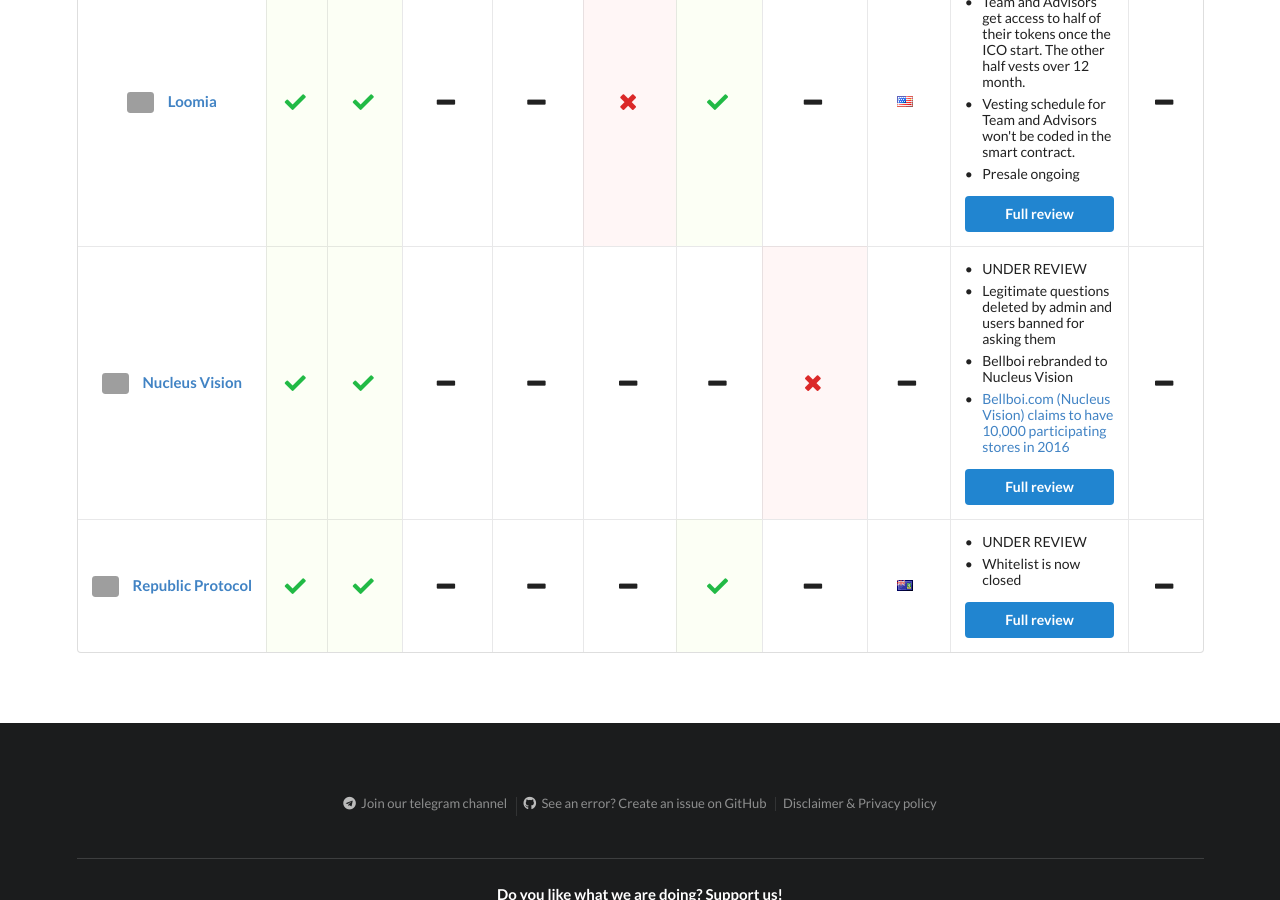
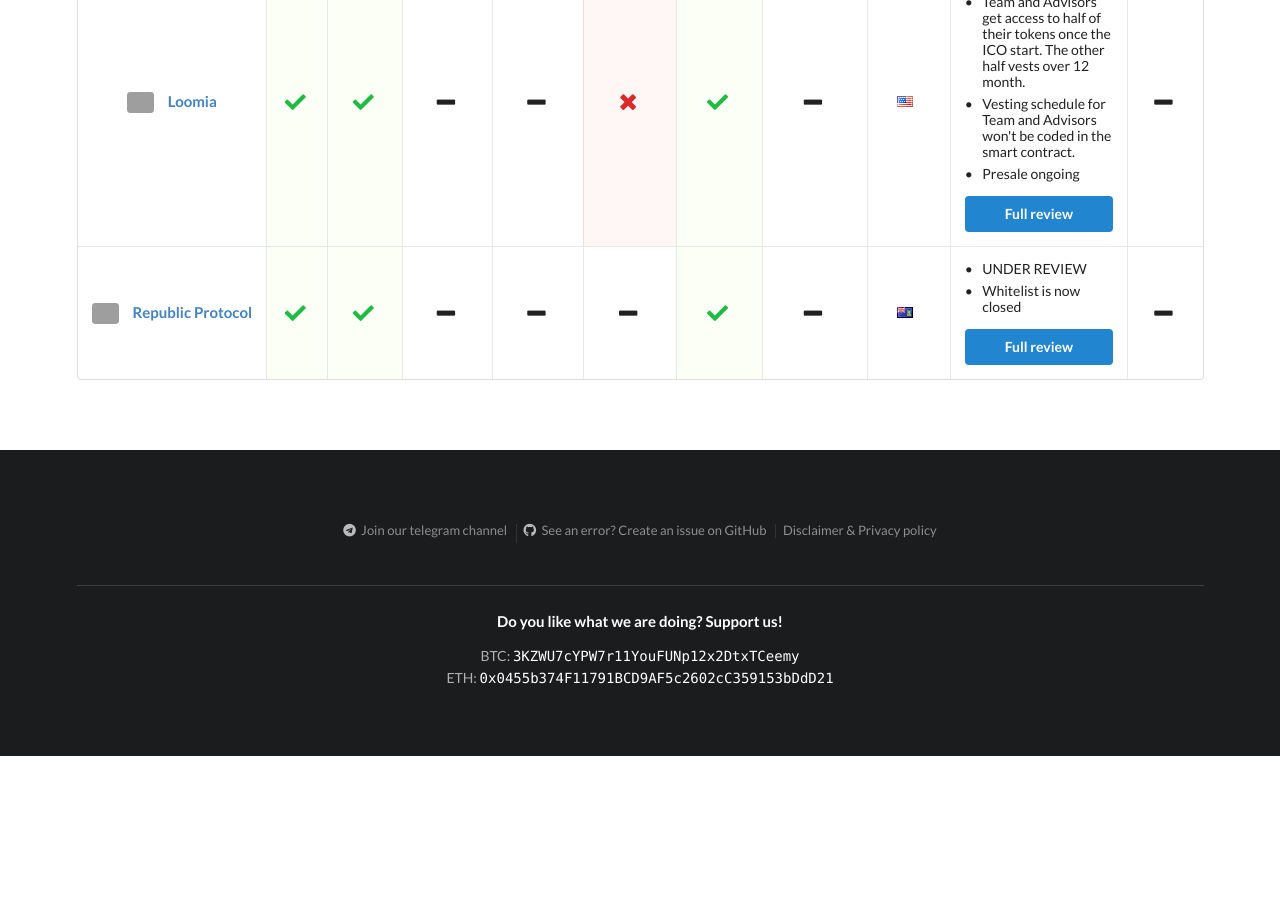
Before and after one commit to ico-check/ico-check, a Jekyll site: the page built from in-review.md, in a window 1280 px wide and 900 px high, scrolled down 1156 px. Built offline with Jekyll 4.4.1, drawn with Linux system fonts in a browser that asks for light colours; nearby versions of some CDN libraries; after the commit the page ends 1912 px from its top, so only the background shows below that; grey boxes are pictures that could not be loaded.

Commit message:
25-nucleusvision-ico-check
Moving Nucleus Vision to Past ICOs. Public sale is cancelled

```diff
--- a/_data/in-review-icos.yml
+++ b/_data/in-review-icos.yml
@@ -62,28 +62,6 @@
   safe:
   issue_url: https://github.com/ico-check/ico-check/issues/29
 
-- name: Nucleus Vision
-  image: https://i.imgur.com/VrJkhWP.jpg
-  url: https://nucleus.vision/
-  real_team: true
-  github: true
-  smart_contract:
-  product:
-  min_vesting:
-  have_company:
-  transparent: false
-  location:
-  comments:
-    - content: UNDER REVIEW
-    - content: Legitimate questions deleted by admin and users banned for asking them
-    - content: Bellboi rebranded to Nucleus Vision
-    - content: Bellboi.com (Nucleus Vision) claims to have 10,000 participating stores in 2016
-      url: https://web.archive.org/web/20160723052711/http://www.bellboi.com/
-  ico_start_date:
-  ico_end_date:
-  safe:
-  issue_url: https://github.com/ico-check/ico-check/issues/25
-
 - name: Republic Protocol
   image: https://i.imgur.com/audSq0N.jpg
   url: https://republicprotocol.com
```
